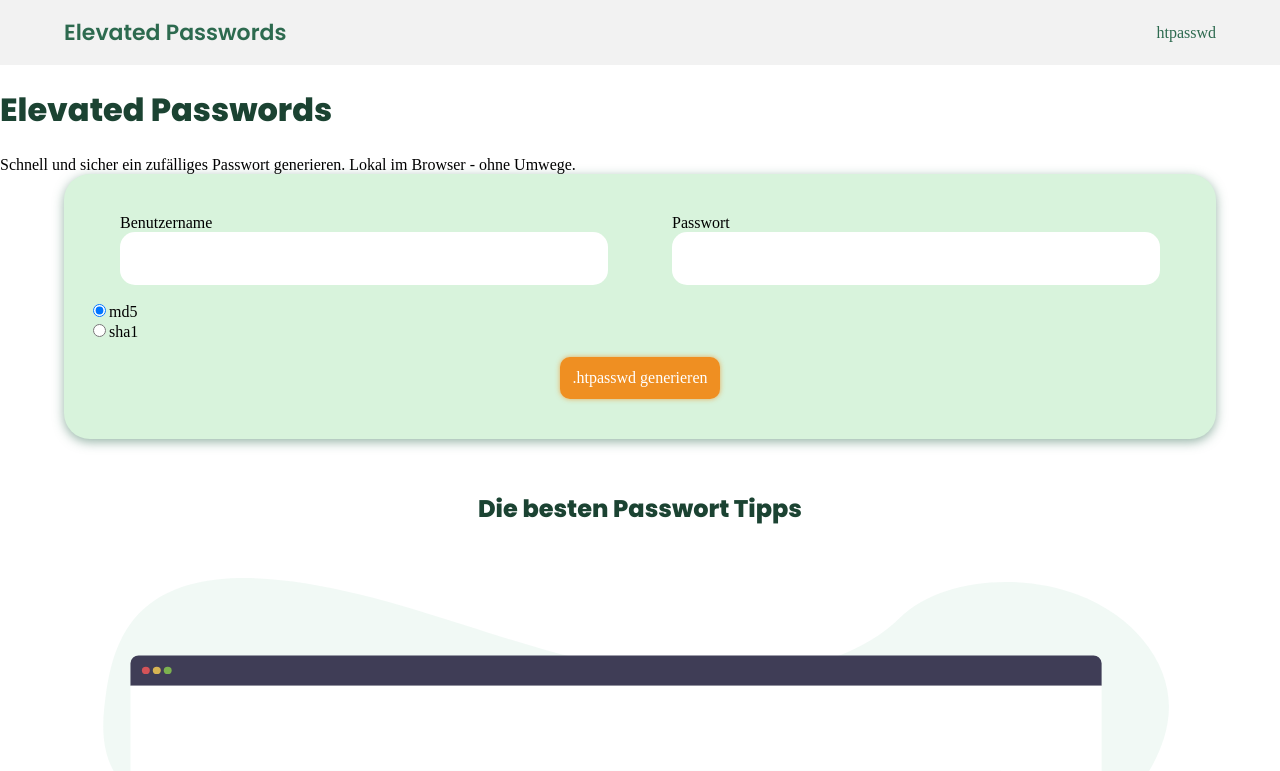
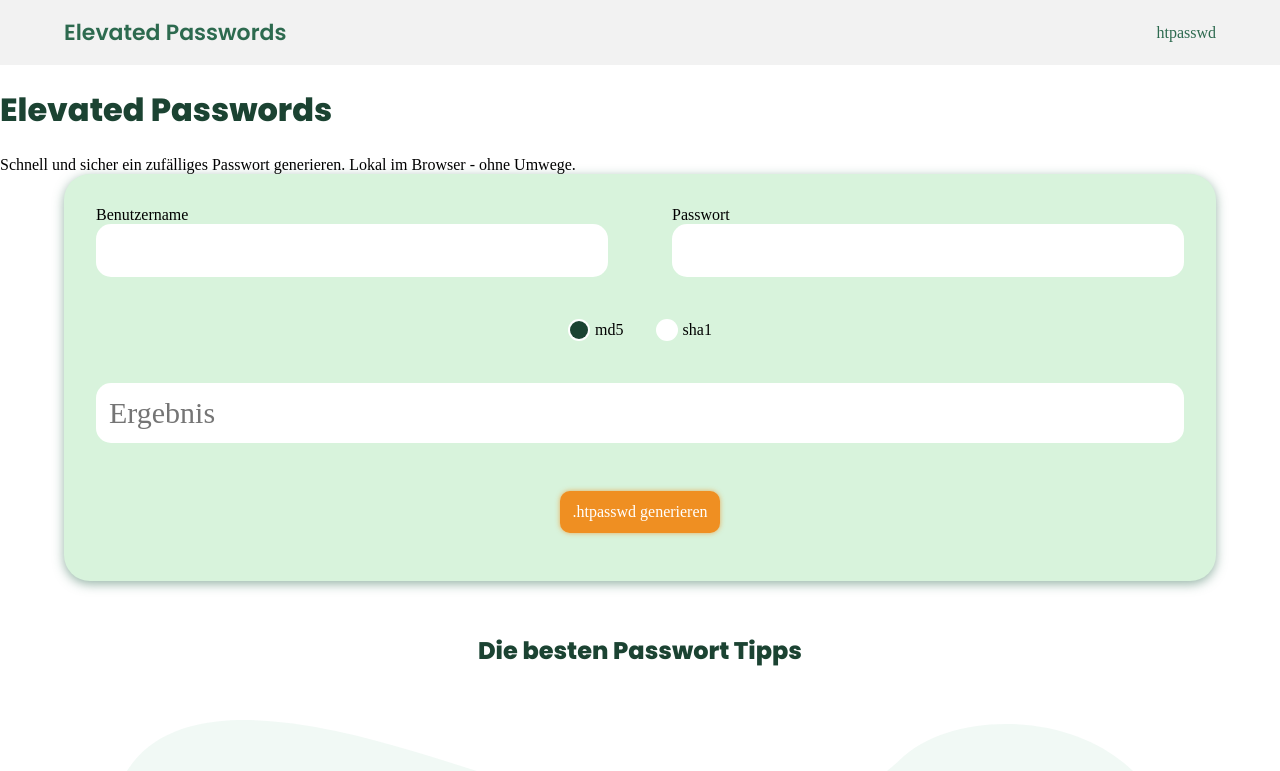
Before and after one commit to TobiasBinaryHype/elevated-passwords, a Nuxt app: page /Htpasswd in a window 1280 px wide. Shown: the top 771 px of the page. Built offline with nearby package versions, Linux system fonts and the light colour scheme; a web font is replaced by a local one.

Commit message:
.htpasswd functionality

```diff
--- a/components/HtpasswdGenerator.vue
+++ b/components/HtpasswdGenerator.vue
@@ -18,6 +18,13 @@
             name="cryptTypes"
             :options="cryptTypes"
         />
+        <BaseInput
+            v-model="result"
+            :bigFont="true"
+            :readonly="true"
+            placeholder="Ergebnis"
+            class="result"
+        ></BaseInput>
         <div
             class="error"
             v-if="error"
@@ -44,12 +51,13 @@ export default {
         }
     },
     methods: {
-        generatePassword() {
+        generateHtpasswd() {
             try {
                 this.error = ''
-                this.resultPassword = PasswordService.generatePassword(
-                    this.selectedTypes,
-                    this.passwordLength
+                this.result = PasswordService.generateHash(
+                    this.username,
+                    this.password,
+                    this.selectedCryptType
                 )
             } catch (e) {
                 this.error = e
@@ -65,7 +73,7 @@ export default {
     background-color: var(--color-primary8);
     border-radius: 26px;
     box-shadow: 0px 3px 11px rgba(45, 106, 79, 0.5);
-    padding: 1.5rem;
+    padding: 2rem;
 }
 
 @media (max-width: 1280px) {
@@ -78,11 +86,23 @@ export default {
 .username-password {
     display: flex;
     justify-content: space-between;
+    margin-bottom: 2rem;
 }
 
 .username-password > * {
     flex: 1 1 50%;
-    padding: 1rem 2rem;
+}
+
+.username-password > *:first-child {
+    padding-right: 2rem;
+}
+
+.username-password > *:last-child {
+    padding-left: 2rem;
+}
+
+.result {
+    margin-bottom: 2rem;
 }
 
 .error {
--- a/components/Inputs/BaseRadio.vue
+++ b/components/Inputs/BaseRadio.vue
@@ -1,5 +1,9 @@
 <template>
     <div>
+        <label
+            class="radio"
+            v-if="label"
+        >
             <input
                 type="radio"
                 :checked="modelValue === value"
@@ -7,7 +11,8 @@
                 v-bind="$attrs"
                 @change="$emit('input', value)"
             />
-        <label v-if="label">{{ label }}</label>
+            <span class="radiobox"></span>
+            {{ label }}</label>
     </div>
 </template>
 
@@ -24,7 +29,45 @@ export default {
         },
         modelValue: {
             type: [String, Number],
-        }
+        },
     },
 }
 </script>
+
+<style scoped>
+.radio {
+    display: flex;
+    align-items: center;
+    cursor: pointer;
+    padding: 10px 1rem;
+}
+
+.radiobox {
+    position: relative;
+    height: 22px;
+    width: 22px;
+    margin-right: 5px;
+    background-color: white;
+    border-radius: 50%;
+}
+
+input:checked + .radiobox:before {
+    position: absolute;
+    content: '';
+    width: 18px;
+    height: 18px;
+    background-color: var(--color-primary2);
+    border-radius: 50%;
+    top: 50%;
+    left: 50%;
+    transform: translate(-50%, -50%);
+}
+
+span {
+    display: inline-block;
+}
+
+input {
+    display: none;
+}
+</style>
--- a/components/Inputs/BaseRadioGroup.vue
+++ b/components/Inputs/BaseRadioGroup.vue
@@ -1,5 +1,5 @@
 <template>
-    <div>
+    <div class="radios">
         <div
             v-for="option in options"
             :key="option.value"
@@ -34,4 +34,9 @@ export default {
 </script>
 
 <style scoped>
+.radios {
+    display: flex;
+    justify-content: center;
+    margin-bottom: 2rem;
+}
 </style>
--- a/package.json
+++ b/package.json
@@ -10,6 +10,7 @@
   },
   "dependencies": {
     "core-js": "^3.8.3",
+    "crypto-js": "^4.0.0",
     "nuxt": "^2.14.12"
   },
   "devDependencies": {
--- a/pages/Htpasswd.vue
+++ b/pages/Htpasswd.vue
@@ -14,7 +14,7 @@ export default {
     name: 'Htpasswd',
     head() {
         return {
-            title: 'Htpasswd Generator',
+            title: '.htpasswd Generator',
         }
     },
 }
--- a/services/PasswordService.js
+++ b/services/PasswordService.js
@@ -1,3 +1,5 @@
+import CryptoJS from 'crypto-js'
+
 const generateEasyRemeberPassword = () => {
   let vowels = 'aeiou'
   let consonants = 'bcdfghjklmnpqrstvwxyz'
@@ -133,6 +135,22 @@ const getRandomNumber = (max, min = 0) => {
   return Math.floor(Math.random() * (max - min + 1)) + min
 }
 
+const generateHash = (username, password, cryptType = 'md5') => {
+  let hash = ''
+
+  switch (cryptType) {
+    case 'md5':
+      hash = CryptoJS.MD5(password).toString()
+      break
+    case 'sha1':
+      hash = CryptoJS.SHA1(password).toString()
+      break
+  }
+
+  return `${username}:${hash}`
+}
+
 export default {
   generatePassword,
+  generateHash,
 }
```
Also changed, not shown: 1 other file (tests, documents, lock files or other folders). Lines whose indentation alone changed are shown as unchanged.
